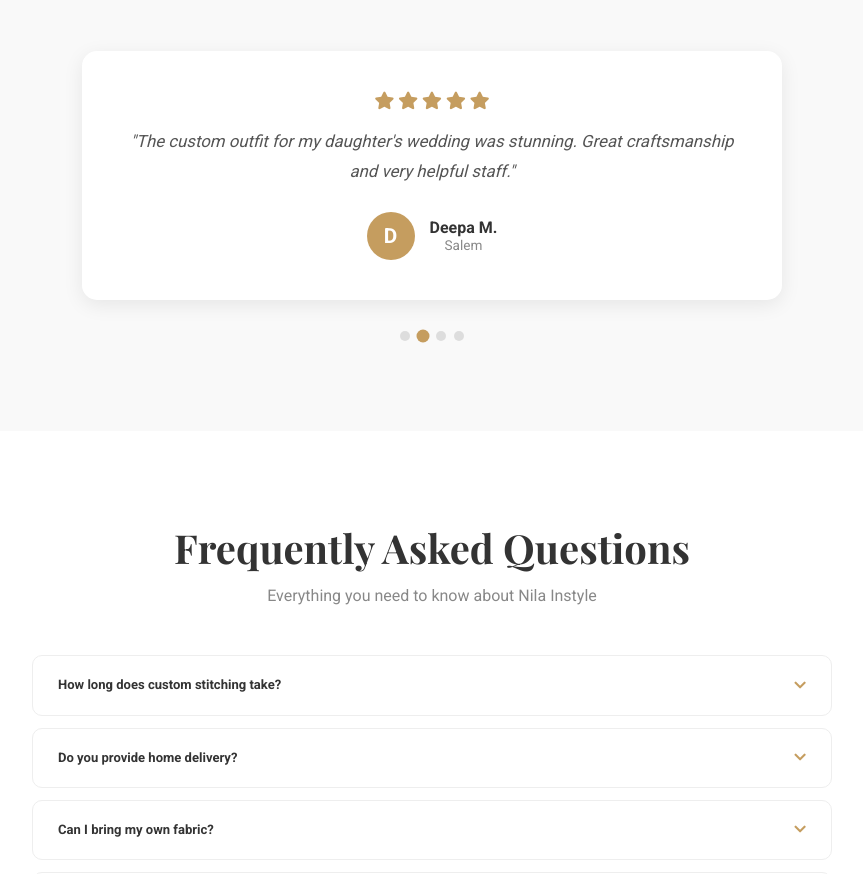
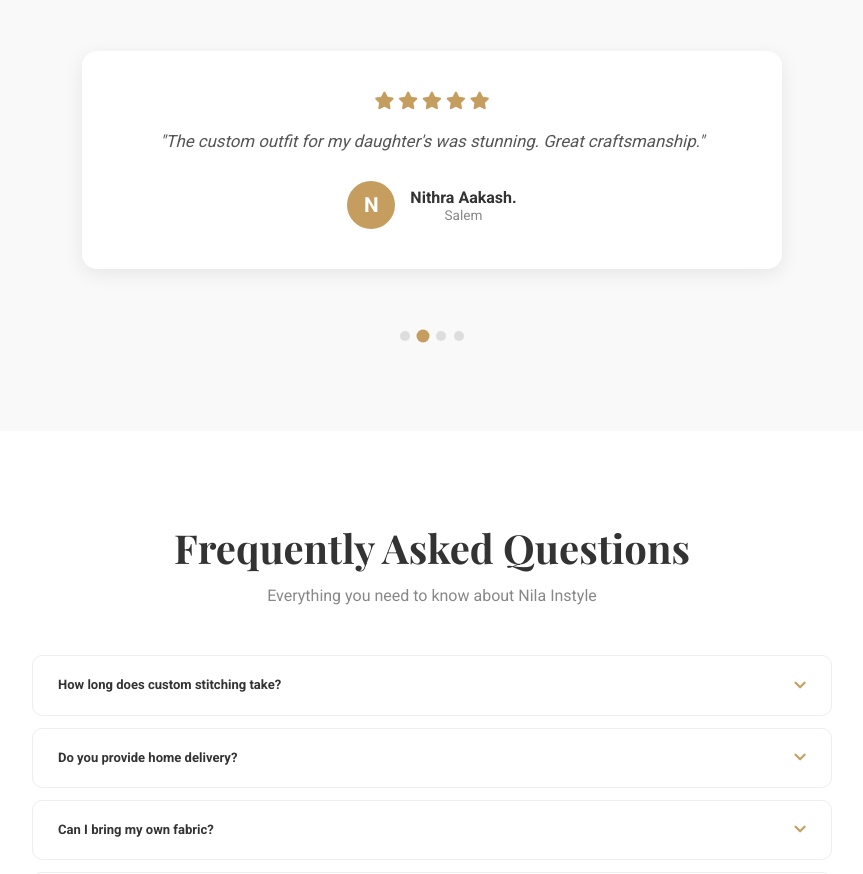
Before and after one commit to Sanjaysj0302/boutique-shop, a React (Create React App) app in the folder react-app/: page / in a window 1280 px wide. Shown: the part 4482-5356 px from the top of the page, without its empty margins (208-1071 px from the left). Built offline with nearby package versions, Linux system fonts and the light colour scheme.

Commit message:
Updateing social media platform

```diff
--- a/react-app/src/pages/Home.jsx
+++ b/react-app/src/pages/Home.jsx
@@ -50,10 +50,10 @@ const FEATURED = [
 ];
 
 const TESTIMONIALS = [
-  { name: 'Priya R.',    location: 'Namakkal', text: 'Absolutely love the quality and designs here! Got my saree blouse stitched perfectly. Highly recommend Nila Instyle!', stars: 5 },
-  { name: 'Deepa M.',   location: 'Salem',    text: "The custom outfit for my daughter's wedding was stunning. Great craftsmanship and very helpful staff.", stars: 5 },
-  { name: 'Kavitha S.', location: 'Mohanur',  text: 'Best boutique in Mohanur! The tops and dress materials are so trendy and affordable. Will definitely come back!', stars: 5 },
-  { name: 'Anitha L.',  location: 'Namakkal', text: 'Beautiful collection and excellent stitching. The team understood exactly what I wanted. Very satisfied!', stars: 5 },
+  { name: 'Sofia N.',    location: 'Namakkal', text: 'Absolutely love the quality and designs here! Got my saree blouse stitched perfectly. Highly recommend Nila Instyle!', stars: 5 },
+  { name: 'Nithra Aakash.',   location: 'Salem',    text: "The custom outfit for my daughter's was stunning. Great craftsmanship.", stars: 5 },
+  { name: 'Sanjana P.', location: 'Mohanur',  text: 'Best boutique in Mohanur! The tops and dress materials are so trendy and affordable. Will definitely come back!', stars: 5 },
+  { name: 'Malarvizhi P.',  location: 'Namakkal', text: 'Beautiful collection and excellent stitching. The team understood exactly what I wanted. Very satisfied!', stars: 5 },
 ];
 
 const GALLERY = [
```
